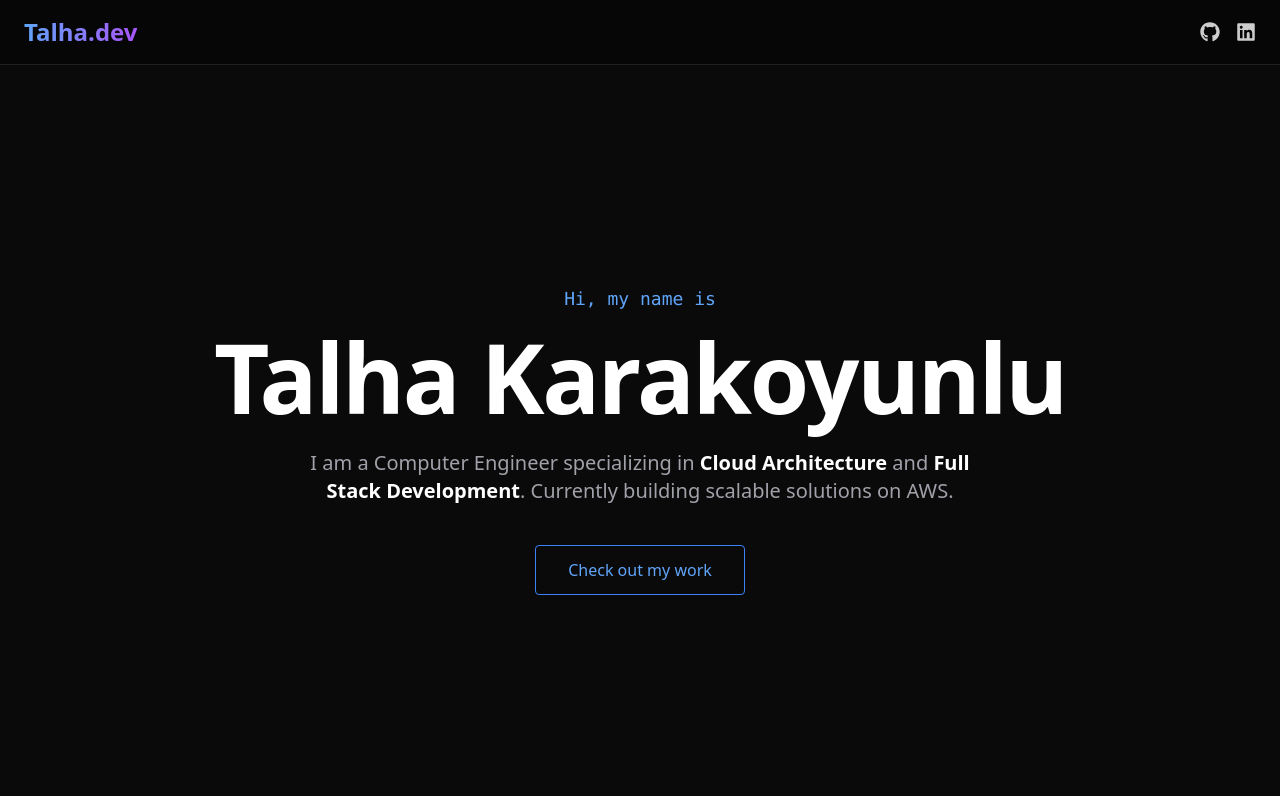
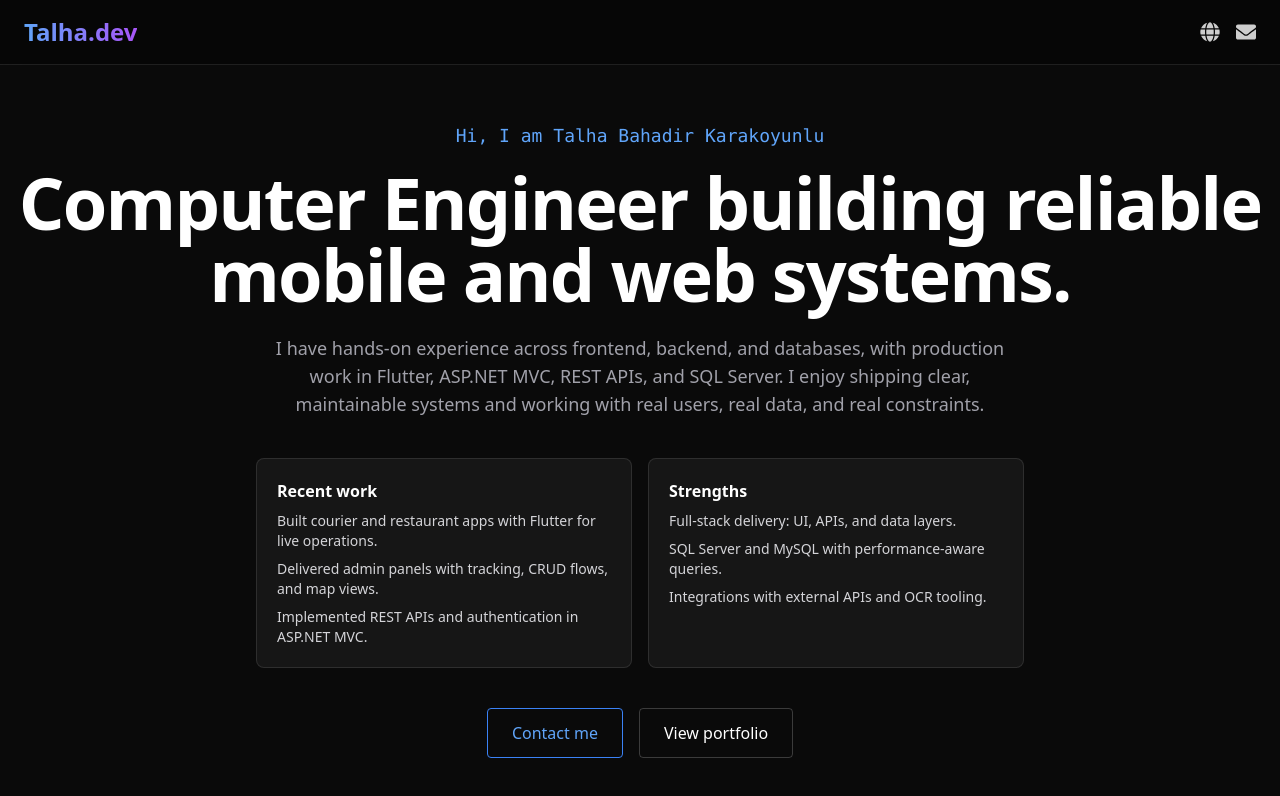
Before and after one commit to TalhaKarakoyunlu/aws-portfolio-talha, a React (Vite) app: page / in a window 1280 px wide. Shown: the top 796 px of the page. Built offline with nearby package versions, Linux system fonts and the light colour scheme.

Commit message:
feat: wrap App component in ErrorBoundary, update Navbar with new social links, and enhance Home page content and layout

```diff
--- /dev/null
+++ b/src/components/ErrorBoundary.tsx
@@ -0,0 +1,43 @@
+import { Component, type ReactNode } from 'react';
+
+type ErrorBoundaryProps = {
+  children: ReactNode;
+};
+
+type ErrorBoundaryState = {
+  hasError: boolean;
+};
+
+class ErrorBoundary extends Component<ErrorBoundaryProps, ErrorBoundaryState> {
+  state: ErrorBoundaryState = { hasError: false };
+
+  static getDerivedStateFromError() {
+    return { hasError: true };
+  }
+
+  render() {
+    if (this.state.hasError) {
+      return (
+        <div className="min-h-screen flex items-center justify-center bg-[#0a0a0a] text-white px-6">
+          <div className="max-w-lg text-center">
+            <h1 className="text-3xl font-semibold mb-3">Something went wrong</h1>
+            <p className="text-zinc-400">
+              Please refresh the page. If the issue persists, you can reach me at{' '}
+              <a
+                href="mailto:karakoyunlutalha34@gmail.com"
+                className="text-blue-400 hover:text-blue-300"
+              >
+                karakoyunlutalha34@gmail.com
+              </a>
+              .
+            </p>
+          </div>
+        </div>
+      );
+    }
+
+    return this.props.children;
+  }
+}
+
+export default ErrorBoundary;
--- a/src/components/Navbar.tsx
+++ b/src/components/Navbar.tsx
@@ -1,6 +1,5 @@
 import { motion } from 'framer-motion';
-import { useState } from 'react';
-import { FaGithub, FaLinkedin } from 'react-icons/fa';
+import { FaEnvelope, FaGlobe } from 'react-icons/fa';
 
 const Navbar = () => {
     return (
@@ -17,11 +16,21 @@ const Navbar = () => {
 
             {/* Social Links */}
             <div className="flex gap-4 text-white/80">
-                <a href="https://github.com" target="_blank" rel="noreferrer" className="hover:text-blue-400 transition-colors text-xl">
-                    <FaGithub />
+                <a
+                    href="https://TalhaKarakoyunlu.com"
+                    target="_blank"
+                    rel="noreferrer"
+                    className="hover:text-blue-400 transition-colors text-xl"
+                    aria-label="Portfolio website"
+                >
+                    <FaGlobe />
                 </a>
-                <a href="https://linkedin.com" target="_blank" rel="noreferrer" className="hover:text-blue-400 transition-colors text-xl">
-                    <FaLinkedin />
+                <a
+                    href="mailto:Karakoyunlutalha34@gmail.com"
+                    className="hover:text-blue-400 transition-colors text-xl"
+                    aria-label="Email"
+                >
+                    <FaEnvelope />
                 </a>
             </div>
         </motion.nav>
--- a/src/main.tsx
+++ b/src/main.tsx
@@ -1,10 +1,13 @@
-import { StrictMode } from 'react'
-import { createRoot } from 'react-dom/client'
-import App from './App'
-import './index.css'
+import { StrictMode } from 'react';
+import { createRoot } from 'react-dom/client';
+import App from './App';
+import ErrorBoundary from './components/ErrorBoundary';
+import './index.css';
 
 createRoot(document.getElementById('root')!).render(
   <StrictMode>
-    <App />
+    <ErrorBoundary>
+      <App />
+    </ErrorBoundary>
   </StrictMode>,
-)
+);
--- a/src/pages/Home.tsx
+++ b/src/pages/Home.tsx
@@ -3,49 +3,80 @@ import { motion } from 'framer-motion';
 const Home = () => {
     return (
         <div className="min-h-screen flex flex-col justify-center items-center text-center px-4 pt-20">
-
-            {/* Animated Greeting */}
             <motion.h2
                 initial={{ opacity: 0, y: 20 }}
                 animate={{ opacity: 1, y: 0 }}
                 transition={{ delay: 0.5 }}
                 className="text-blue-400 font-mono text-lg mb-4"
             >
-                Hi, my name is
+                Hi, I am Talha Bahadir Karakoyunlu
             </motion.h2>
 
-            {/* Name */}
             <motion.h1
                 initial={{ opacity: 0, scale: 0.9 }}
                 animate={{ opacity: 1, scale: 1 }}
                 transition={{ delay: 0.8 }}
-                className="text-6xl md:text-8xl font-bold text-white mb-6 tracking-tight"
+                className="text-5xl md:text-7xl font-bold text-white mb-6 tracking-tight"
             >
-                Talha Karakoyunlu
+                Computer Engineer building reliable mobile and web systems.
             </motion.h1>
 
-            {/* Tagline */}
             <motion.p
                 initial={{ opacity: 0 }}
                 animate={{ opacity: 1 }}
                 transition={{ delay: 1.1 }}
-                className="text-zinc-400 max-w-2xl text-lg md:text-xl leading-relaxed"
+                className="text-zinc-400 max-w-3xl text-base md:text-lg leading-relaxed"
             >
-                I am a Computer Engineer specializing in <span className="text-white font-semibold">Cloud Architecture</span> and <span className="text-white font-semibold">Full Stack Development</span>.
-                Currently building scalable solutions on AWS.
+                I have hands-on experience across frontend, backend, and databases, with production work in
+                Flutter, ASP.NET MVC, REST APIs, and SQL Server. I enjoy shipping clear, maintainable systems
+                and working with real users, real data, and real constraints.
             </motion.p>
 
-            {/* Call to Action Button */}
-            <motion.button
+            <motion.div
                 initial={{ opacity: 0, y: 20 }}
                 animate={{ opacity: 1, y: 0 }}
-                whileHover={{ scale: 1.05 }}
-                whileTap={{ scale: 0.95 }}
-                transition={{ delay: 1.4 }}
-                className="mt-10 px-8 py-3 border border-blue-500 text-blue-400 rounded hover:bg-blue-500/10 transition-colors"
+                transition={{ delay: 1.3 }}
+                className="mt-10 grid gap-4 sm:grid-cols-2 max-w-3xl w-full text-left"
             >
-                Check out my work
-            </motion.button>
+                <div className="rounded-lg border border-white/10 bg-white/5 p-5">
+                    <h3 className="text-white font-semibold mb-2">Recent work</h3>
+                    <ul className="text-zinc-300 text-sm space-y-2">
+                        <li>Built courier and restaurant apps with Flutter for live operations.</li>
+                        <li>Delivered admin panels with tracking, CRUD flows, and map views.</li>
+                        <li>Implemented REST APIs and authentication in ASP.NET MVC.</li>
+                    </ul>
+                </div>
+                <div className="rounded-lg border border-white/10 bg-white/5 p-5">
+                    <h3 className="text-white font-semibold mb-2">Strengths</h3>
+                    <ul className="text-zinc-300 text-sm space-y-2">
+                        <li>Full-stack delivery: UI, APIs, and data layers.</li>
+                        <li>SQL Server and MySQL with performance-aware queries.</li>
+                        <li>Integrations with external APIs and OCR tooling.</li>
+                    </ul>
+                </div>
+            </motion.div>
+
+            <motion.div
+                initial={{ opacity: 0, y: 20 }}
+                animate={{ opacity: 1, y: 0 }}
+                transition={{ delay: 1.5 }}
+                className="mt-10 flex flex-wrap items-center justify-center gap-4"
+            >
+                <a
+                    href="mailto:Karakoyunlutalha34@gmail.com"
+                    className="px-6 py-3 border border-blue-500 text-blue-400 rounded hover:bg-blue-500/10 transition-colors"
+                >
+                    Contact me
+                </a>
+                <a
+                    href="https://TalhaKarakoyunlu.com"
+                    target="_blank"
+                    rel="noreferrer"
+                    className="px-6 py-3 border border-white/20 text-white rounded hover:bg-white/10 transition-colors"
+                >
+                    View portfolio
+                </a>
+            </motion.div>
         </div>
     );
 };
```
